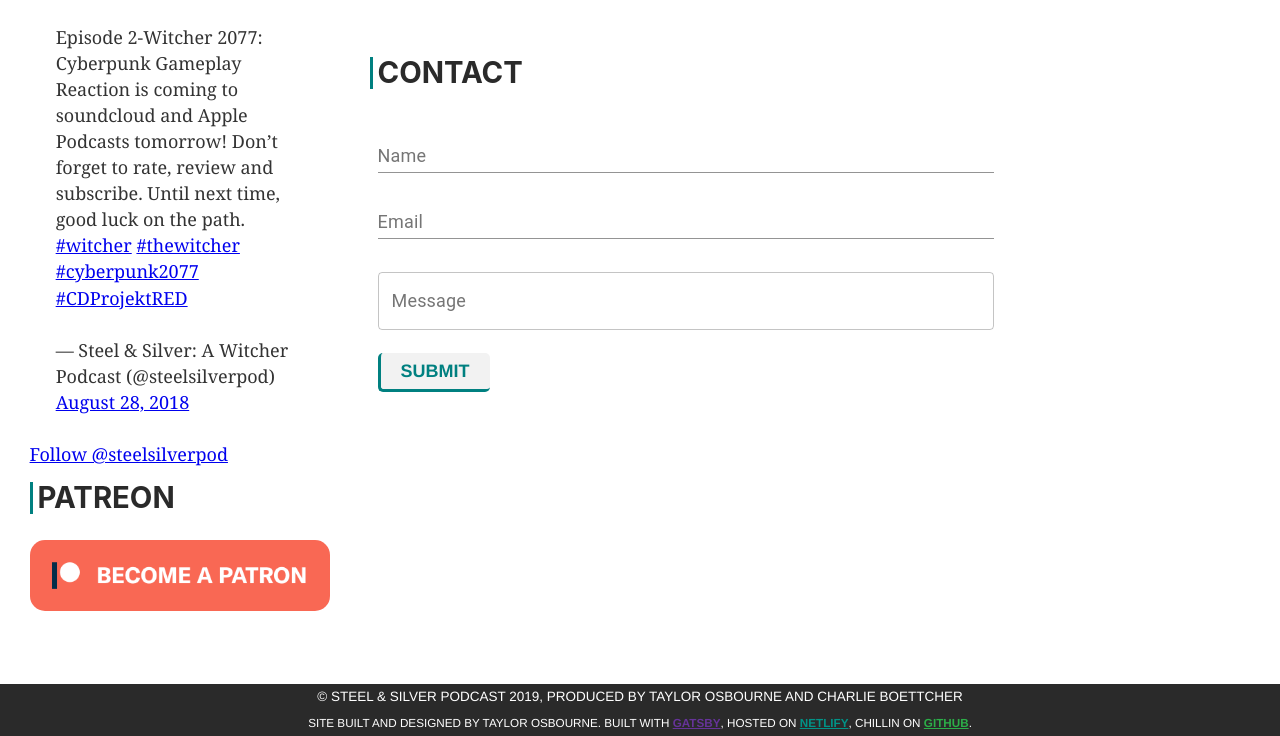
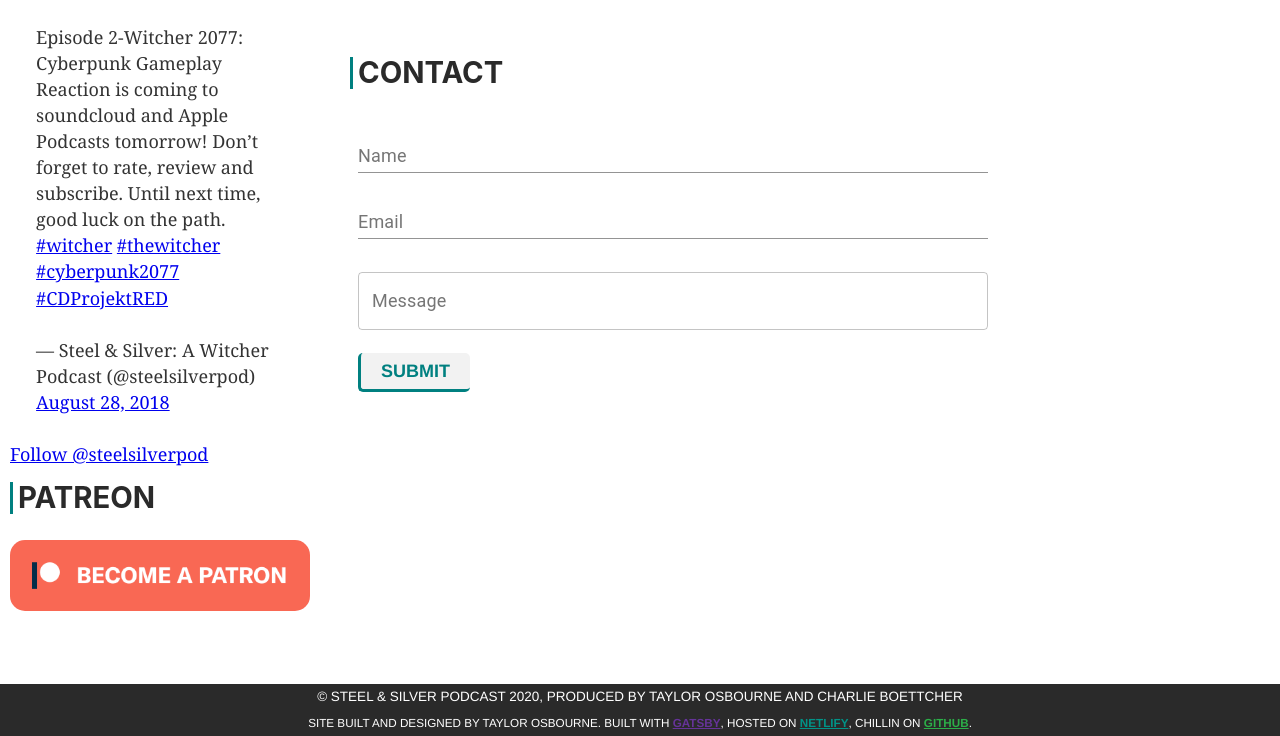
Before and after one commit to taylorosbourne/steelandsilverpod.com, a Gatsby site: page / in a window 1280 px wide. Shown: the part 1221-1957 px from the top of the page. Built offline with nearby package versions, Linux system fonts and the light colour scheme; Gatsby itself is replaced by a stand-in of ours.

Commit message:
made footer component and cleaned up inline styles into styled components

```diff
--- /dev/null
+++ b/src/components/Footer.tsx
@@ -0,0 +1,38 @@
+import React, { FC } from 'react';
+import styled, { css } from 'styled-components';
+
+const StyledFooter = styled.footer`
+  width: 100%;
+  font-size: 0.75rem;
+  margin: 0;
+  text-align: center;
+  background: rgb(42,42,42);
+  color: #fff;
+  font-family: Helvetica;
+  text-transform: uppercase;
+  display: flex;
+  flex-direction: column;
+  justify-content: center;
+  align-items: center;
+`;
+
+const FooterLink = styled.a`
+  cursor: pointer;
+  font-weight: 700;
+  ${props => props.color && css`
+    color: ${props.color}
+  `}
+`;
+
+const Footer: FC = () => (
+  <StyledFooter>
+    <p style={{ height: `50%`, padding: 0, margin: 0 }}>
+      &#169; Steel & Silver Podcast {new Date().getFullYear()}, Produced by Taylor Osbourne and Charlie Boettcher
+    </p>
+    <p style={{ fontSize: `0.65rem`, padding: 0, margin: 0 }}>
+      Site built and designed by Taylor Osbourne.  Built with <FooterLink color="#663399" href="https://www.gatsbyjs.org/">Gatsby</FooterLink>, hosted on <FooterLink color="#029387" href="https://www.netlify.com/">Netlify</FooterLink>, chillin on <FooterLink color="#2CAE48" href="https://github.com/">Github</FooterLink>.
+    </p>
+  </StyledFooter>
+);
+
+export default Footer;
--- a/src/components/layout.tsx
+++ b/src/components/layout.tsx
@@ -1,15 +1,14 @@
 import React, { FC } from 'react';
-import styled, { css } from 'styled-components';
+import styled from 'styled-components';
 
 import Header from './header';
+import Footer from './Footer';
 import '../styles/layout.css';
 
-const FooterLink = styled.a`
-  cursor: pointer;
-  font-weight: 700;
-  ${props => props.color && css`
-    color: ${props.color}
-  `}
+const Main = styled.main`
+  margin: 0 auto;
+  max-width: 1260px;
+  padding: 0px 1.0875rem 1.45rem 0;
 `;
 
 interface Props {
@@ -20,24 +19,8 @@ const Layout: FC<Props> = ({ children }) => {
   return (
     <>
       <Header />
-      <div
-        style={{
-          margin: `0 auto`,
-          maxWidth: 1260,
-          padding: `0px 1.0875rem 1.45rem`,
-          paddingTop: 0,
-        }}
-      >
-        <main style={{ minHeight: `80vh` }}>{children}</main>
-      </div>
-      <footer style={{ width: `100%`, fontSize: `0.75rem`, margin: 0, textAlign: `center`, background: `rgb(42,42,42)`, color: `#fff`, fontFamily: `Helvetica`, textTransform: `uppercase`, display: `flex`, flexDirection: `column`, justifyContent: `center`, alignItems: `center` }}>
-        <p style={{ height: `50%`, padding: 0, margin: 0 }}>
-          &#169; Steel & Silver Podcast 2019, Produced by Taylor Osbourne and Charlie Boettcher
-          </p>
-        <p style={{ fontSize: `0.65rem`, padding: 0, margin: 0 }}>
-          Site built and designed by Taylor Osbourne.  Built with <FooterLink color="#663399" href="https://www.gatsbyjs.org/">Gatsby</FooterLink>, hosted on <FooterLink color="#029387" href="https://www.netlify.com/">Netlify</FooterLink>, chillin on <FooterLink color="#2CAE48" href="https://github.com/">Github</FooterLink>.
-          </p>
-      </footer>
+      <Main>{children}</Main>
+      <Footer />
     </>
   );
 };
```
